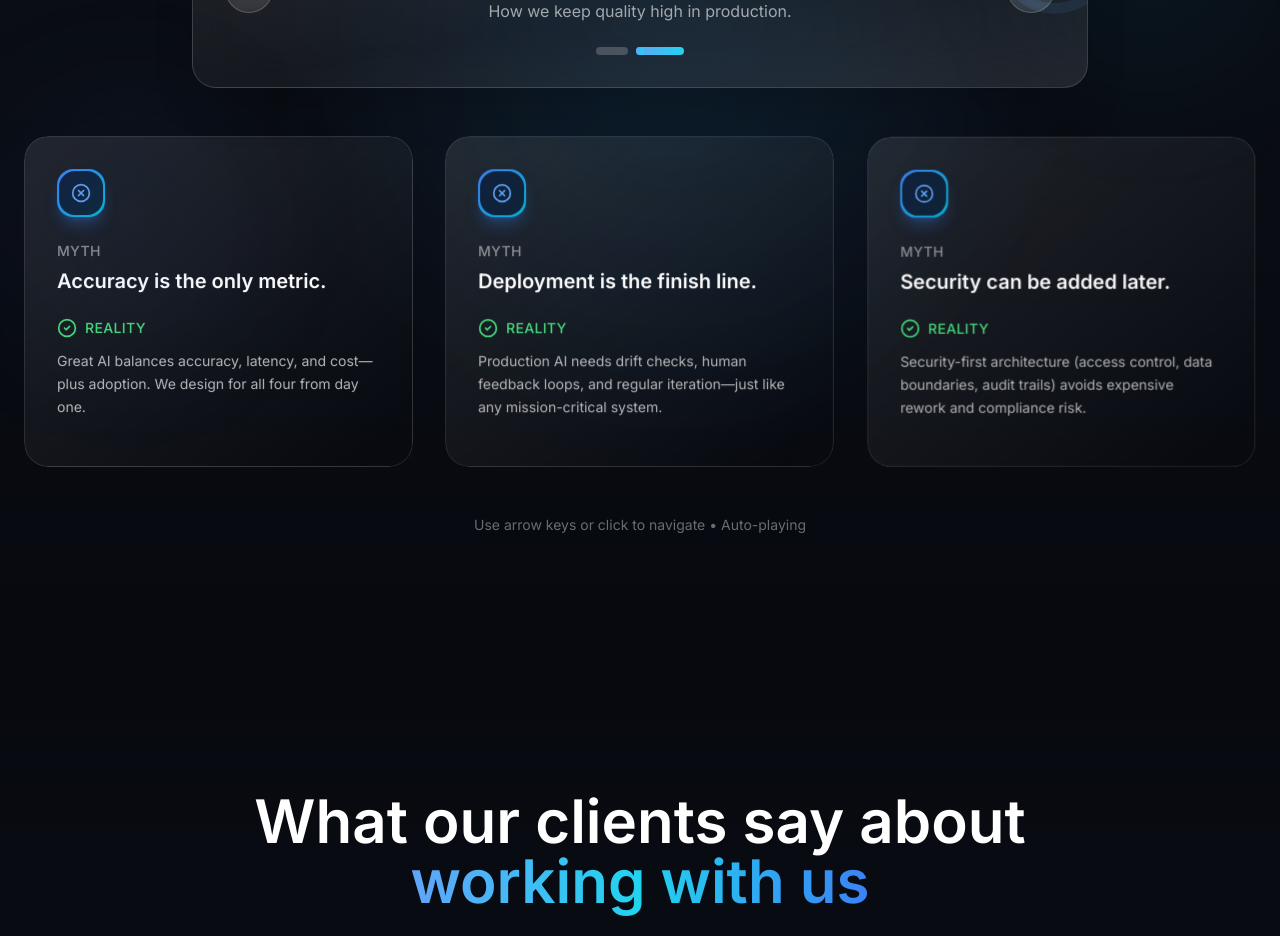
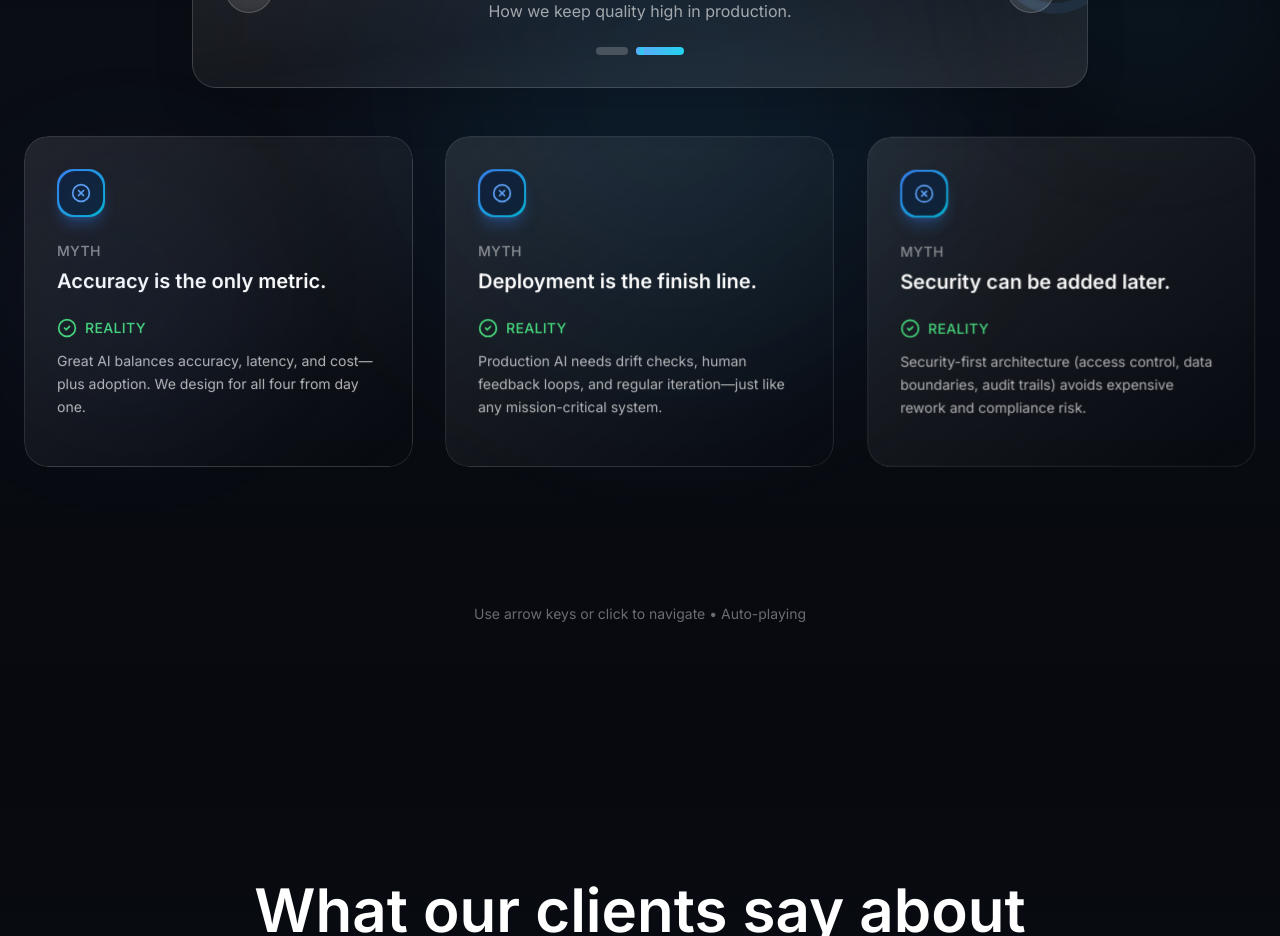
Before and after one commit to shreyan-mittal/ai-website, a React (Vite) app: page / in a window 1280 px wide. Shown: the part 3800-4736 px from the top of the page. Built offline with nearby package versions, Linux system fonts and the light colour scheme.

Commit message:
alignment issue solved in engagement

```diff
--- a/src/components/Engagement.jsx
+++ b/src/components/Engagement.jsx
@@ -301,7 +301,7 @@ export function Engagement() {
         </motion.div>
 
         {/* ENHANCED CARDS - Bento Style */}
-        <div className="mt-12">
+        <div className="mt-12 min-h-[420px]">
           <AnimatePresence mode="wait">
             <motion.div
               key={index}
```
